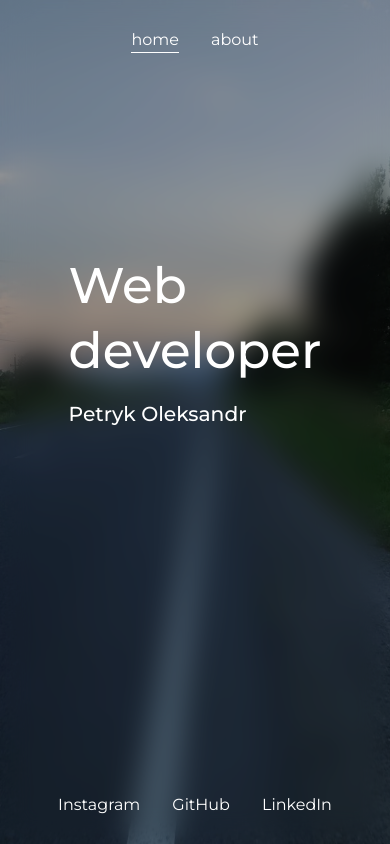
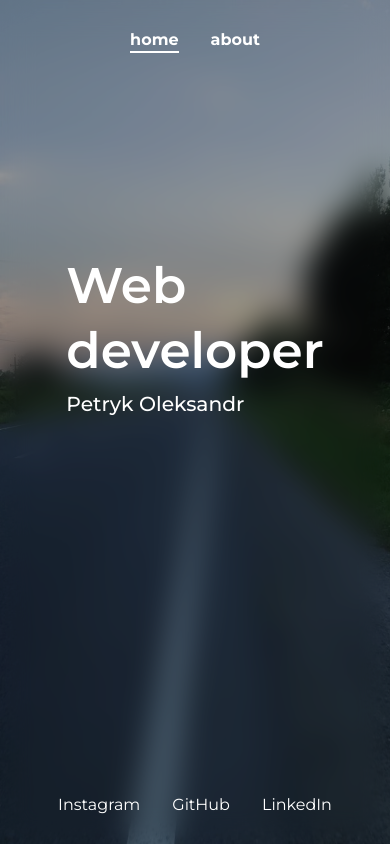
Before and after one commit to oleksandr-petryk/petryk, a Next.js app in the folder frontend/: page / in a window 390 px wide. Built offline with nearby package versions, Linux system fonts and the light colour scheme.

Commit message:
Resolve #36

```diff
--- a/frontend/components/Base/Navigation.js
+++ b/frontend/components/Base/Navigation.js
@@ -5,10 +5,6 @@ import { useRouter } from 'next/router'
 
 const Navigation = () => {
     const router = useRouter().route
-
-    console.log(router, '/')
-    console.log(router == '/')
-
 
     return (
         <div className="navigation balance">
--- a/frontend/pages/index.js
+++ b/frontend/pages/index.js
@@ -1,4 +1,5 @@
 import PropTypes from 'prop-types'
+import { useEffect } from 'react'
 import Navigation from '../components/Base/Navigation.js'
 import Footer from '../components/Base/Footer.js'
 import BlankLayout from '../components/Layouts/BlankLayout.js'
@@ -8,6 +9,13 @@ import cls from '../styles/home/main.module.css'
 
 
 const Home = () => {
+    useEffect(() => {
+        window.addEventListener('resize', () => {
+            const vh = window.innerHeight * 0.01;
+            document.documentElement.style.setProperty('--vh', `${vh}px`);
+        })
+    }, [])
+
     return (
         <BlankLayout>
             <div className="container">
@@ -28,6 +36,14 @@ const Home = () => {
                     <Footer />
                 </div>
             </div>
+            <style jsx global>
+                {`
+                .wrapper {
+                    min-height: 0;
+                    height: calc(var(--vh, 1vh) * 100);
+                }
+                `}
+            </style>
         </BlankLayout>
     )
 }
--- a/frontend/styles/base/base.css
+++ b/frontend/styles/base/base.css
@@ -8,6 +8,10 @@
     --bg-blur: 24px;
     --bg-eclipse: rgba(0, 0, 0, 0.4);
 }
+html {
+    height: min-content;
+}
+
 
 /* equiment */
 .container {
@@ -25,7 +29,6 @@
     flex-direction: column;
     justify-content: center;
 }
-
 .wrapper {
     display: flex;
     align-items: center;
@@ -36,6 +39,7 @@
     width: 100%;
 
     position: relative;
+    overflow: hidden;
 }
 .separate {
     display: flex;
--- a/frontend/styles/base/navigation.css
+++ b/frontend/styles/base/navigation.css
@@ -9,6 +9,7 @@ nav {
 }
 nav a {
     color: var(--color);
+    font-weight: 700;
 }
 nav a:not(:last-child) {
     margin-right: 32px;
@@ -17,7 +18,7 @@ nav a:not(:last-child) {
 /* activa */
 .navigation-active {
     height: 27px;
-    border-bottom: 1.5px solid var(--color);
+    border-bottom: 2px solid var(--color);
 }
 
 
--- a/frontend/styles/home/main.module.css
+++ b/frontend/styles/home/main.module.css
@@ -22,6 +22,7 @@
     position: relative;
 }
 .header h1 {
+    font-weight: 600;
     margin-bottom: 0;
 }
 .header h4 {
@@ -76,7 +77,7 @@
     }
     .header h1 {
         font-size: 50px;
-        margin-bottom: 18px;
+        margin-bottom: 8px;
     }
 }
 
```
Also changed, not shown: frontend/pages/_app.js (line endings or trailing spaces).
